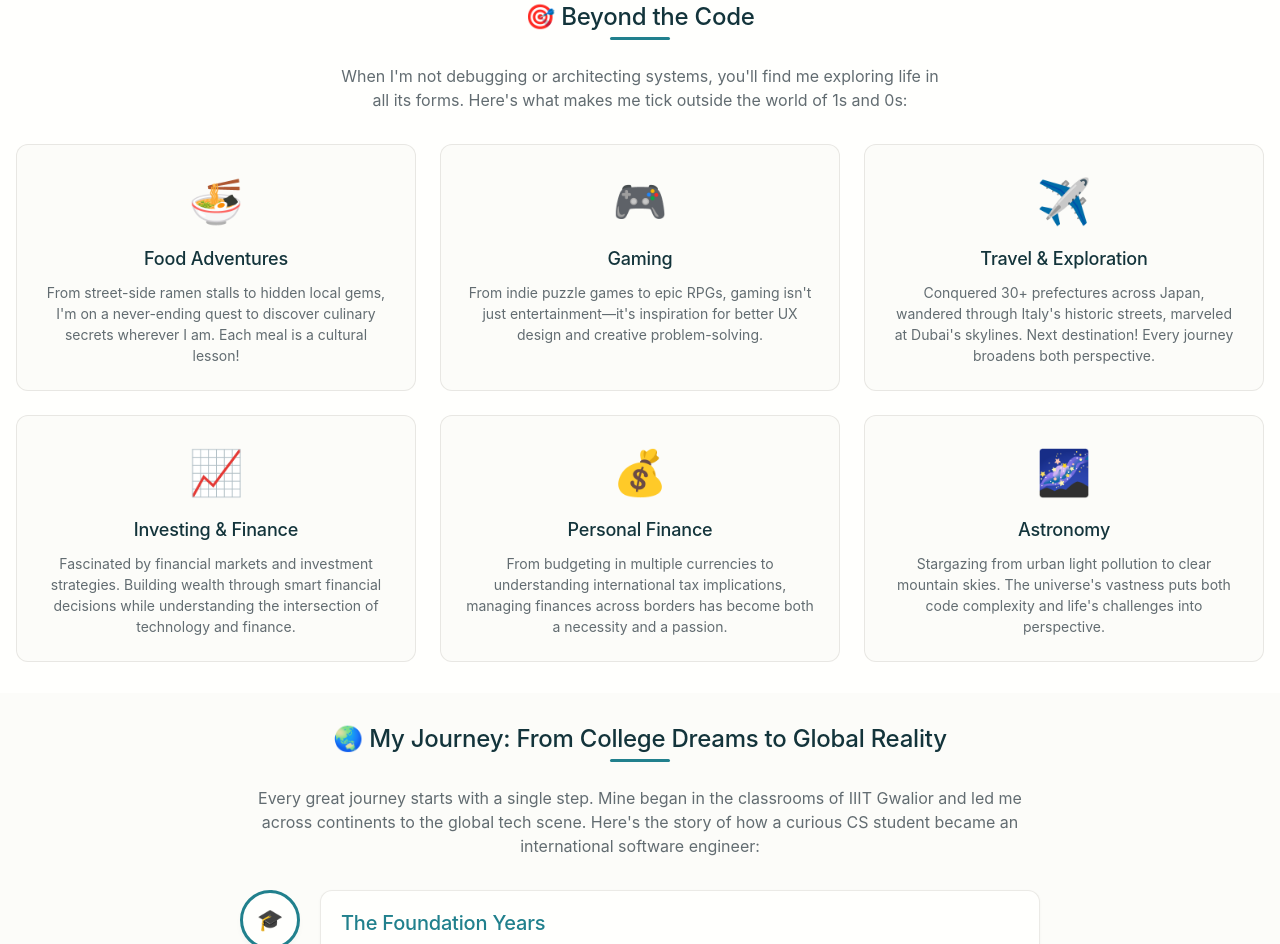
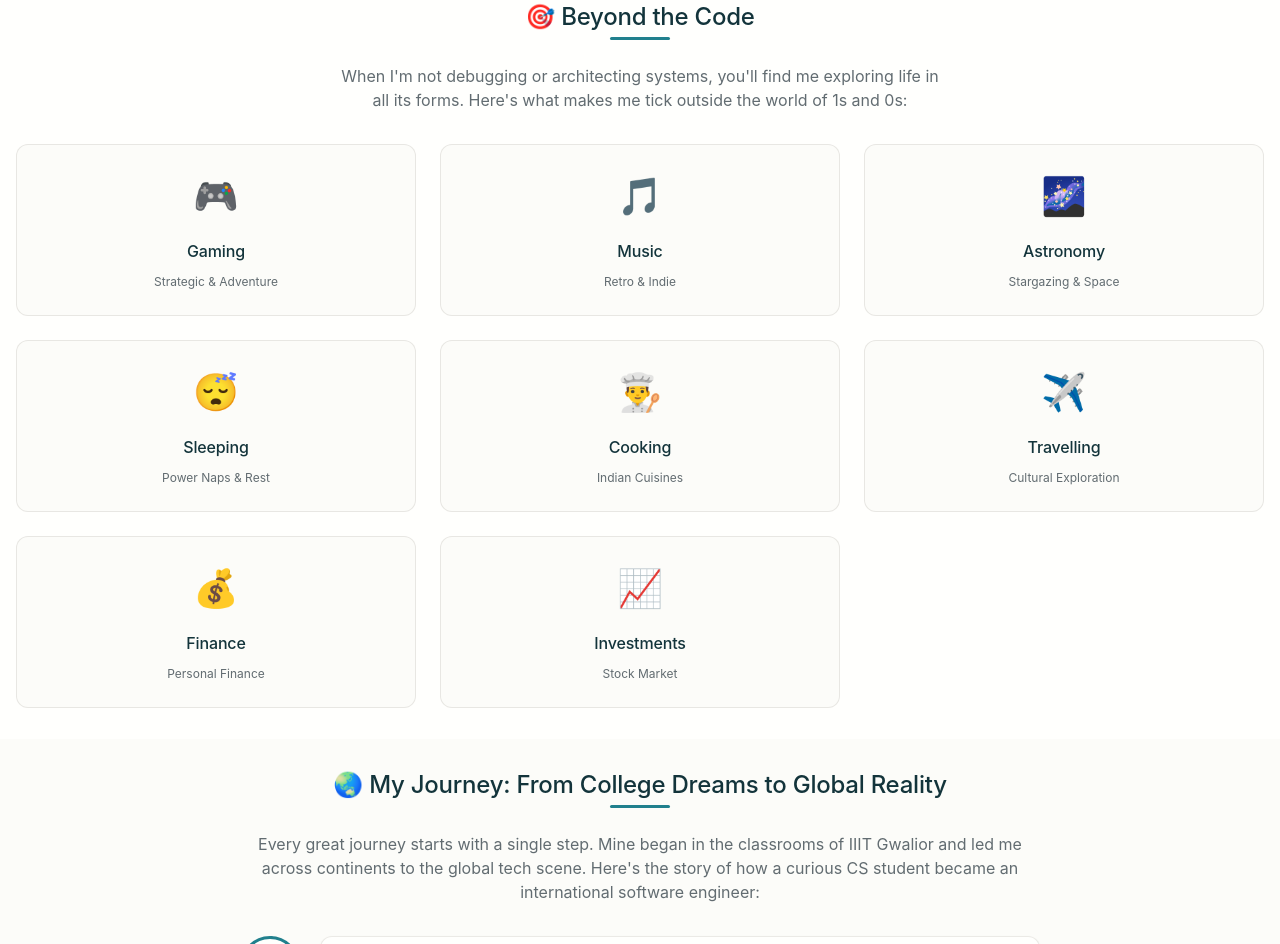
Before and after one commit to prafful0026/PA-porftfolio, a plain HTML site: page index.html in a window 1280 px wide. Shown: the part 1544-2488 px from the top of the page. Drawn offline with Linux system fonts and the light colour scheme; a web font is replaced by a local one.

Commit message:
refactor: update interest cards with new headings and descriptions

```diff
--- a/index.html
+++ b/index.html
@@ -200,39 +200,44 @@
 
                 <div class="interests__grid">
                     <div class="interest-card">
-                        <div class="interest-icon">🍜</div>
-                        <h3>Food Adventures</h3>
-                        <p>From street-side ramen stalls to hidden local gems, I'm on a never-ending quest to discover culinary secrets wherever I am. Each meal is a cultural lesson!</p>
+                        <span class="interest-icon">🎮</span>
+                        <h3>Gaming</h3>
+                        <p>Strategic & Adventure</p>
                     </div>
-
                     <div class="interest-card">
-                        <div class="interest-icon">🎮</div>
-                        <h3>Gaming</h3>
-                        <p>From indie puzzle games to epic RPGs, gaming isn't just entertainment—it's inspiration for better UX design and creative problem-solving.</p>
+                        <span class="interest-icon">🎵</span>
+                        <h3>Music</h3>
+                        <p>Retro & Indie</p>
                     </div>
-
                     <div class="interest-card">
-                        <div class="interest-icon">✈️</div>
-                        <h3>Travel & Exploration</h3>
-                        <p>Conquered 30+ prefectures across Japan, wandered through Italy's historic streets, marveled at Dubai's skylines. Next destination! Every journey broadens both perspective.</p>
+                        <span class="interest-icon">🌌</span>
+                        <h3>Astronomy</h3>
+                        <p>Stargazing & Space</p>
                     </div>
-
                     <div class="interest-card">
-                        <div class="interest-icon">📈</div>
-                        <h3>Investing & Finance</h3>
-                        <p>Fascinated by financial markets and investment strategies. Building wealth through smart financial decisions while understanding the intersection of technology and finance.</p>
+                        <span class="interest-icon">😴</span>
+                        <h3>Sleeping</h3>
+                        <p>Power Naps & Rest</p>
                     </div>
-
                     <div class="interest-card">
-                        <div class="interest-icon">💰</div>
-                        <h3>Personal Finance</h3>
-                        <p>From budgeting in multiple currencies to understanding international tax implications, managing finances across borders has become both a necessity and a passion.</p>
+                        <span class="interest-icon">👨‍🍳</span>
+                        <h3>Cooking</h3>
+                        <p>Indian Cuisines</p>
                     </div>
-
                     <div class="interest-card">
-                        <div class="interest-icon">🌌</div>
-                        <h3>Astronomy</h3>
-                        <p>Stargazing from urban light pollution to clear mountain skies. The universe's vastness puts both code complexity and life's challenges into perspective.</p>
+                        <span class="interest-icon">✈️</span>
+                        <h3>Travelling</h3>
+                        <p>Cultural Exploration</p>
+                    </div>
+                    <div class="interest-card">
+                        <span class="interest-icon">💰</span>
+                        <h3>Finance</h3>
+                        <p>Personal Finance</p>
+                    </div>
+                    <div class="interest-card">
+                        <span class="interest-icon">📈</span>
+                        <h3>Investments</h3>
+                        <p>Stock Market</p>
                     </div>
                 </div>
             </div>
--- a/style.css
+++ b/style.css
@@ -739,8 +739,8 @@ select.form-control {
 @media (max-width: 768px) {
   .nav__links {
     display: none;
-    position: absolute;
-    top: 100%;
+    position: fixed;
+    top: 72px; /* Height of the nav bar */
     left: 0;
     right: 0;
     background: var(--color-surface);
@@ -750,10 +750,16 @@ select.form-control {
     gap: var(--space-16);
     border-bottom: 1px solid var(--color-border);
     box-shadow: var(--shadow-md);
+    z-index: 1000;
+    transition: transform 0.3s ease, opacity 0.3s ease;
+    transform: translateY(-10px);
+    opacity: 0;
   }
 
   .nav__links.nav__links--open {
     display: flex;
+    transform: translateY(0);
+    opacity: 1;
   }
 
   .nav__link {
@@ -1131,6 +1137,10 @@ html {
   transition: all var(--duration-normal) var(--ease-standard);
   position: relative;
   overflow: hidden;
+  display: flex;
+  flex-direction: column;
+  align-items: center;
+  gap: var(--space-12);
 }
 
 .interest-card:hover {
@@ -1139,38 +1149,22 @@ html {
   border-color: var(--color-primary);
 }
 
-.interest-card::before {
-  content: '';
-  position: absolute;
-  top: 0;
-  left: 0;
-  right: 0;
-  height: 3px;
-  background: linear-gradient(90deg, var(--color-primary), var(--color-primary-hover));
-  transform: scaleX(0);
-  transition: transform var(--duration-normal) var(--ease-standard);
-}
-
-.interest-card:hover::before {
-  transform: scaleX(1);
-}
-
 .interest-icon {
-  font-size: 3rem;
-  margin-bottom: var(--space-16);
+  font-size: 2.5rem;
+  margin-bottom: var(--space-8);
   display: block;
 }
 
 .interest-card h3 {
-  margin-bottom: var(--space-12);
+  margin: 0;
   color: var(--color-text);
-  font-size: var(--font-size-xl);
+  font-size: var(--font-size-lg);
 }
 
 .interest-card p {
+  margin: 0;
   color: var(--color-text-secondary);
-  line-height: var(--line-height-normal);
-  margin-bottom: 0;
+  font-size: var(--font-size-sm);
 }
 
 /* Cultural Journey Section */
```
